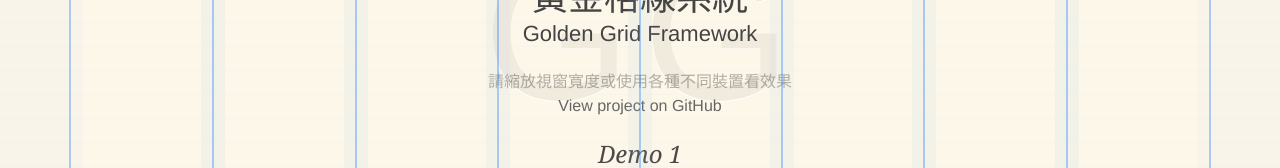
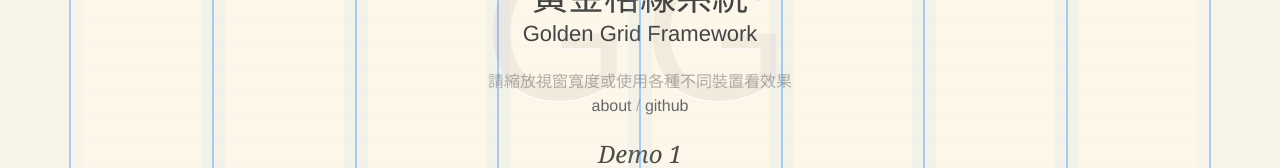
Before and after one commit to maylogger/golden-grid-framework, a plain HTML site: page index.html in a window 1280 px wide. Shown: the part 122-290 px from the top of the page. Drawn offline with Linux system fonts and the light colour scheme.

Commit message:
add about link

```diff
--- a/index.html
+++ b/index.html
@@ -123,7 +123,7 @@
               <div class="column">
                   <h1 class="ct10">黃金格線系統</h1>
                   <h2 class="ct10">Golden Grid Framework</h2>
-                  <p>請縮放視窗寬度或使用各種不同裝置看效果<br><a href="https://github.com/evenwu/golden-grid-framework">View project on GitHub</a></p>
+                  <p>請縮放視窗寬度或使用各種不同裝置看效果<br><a href="https://github.com/evenwu/golden-grid-framework#readme">about</a> / <a href="https://github.com/evenwu/golden-grid-framework">github</a></p>
               </div>
           </header>
 
```
